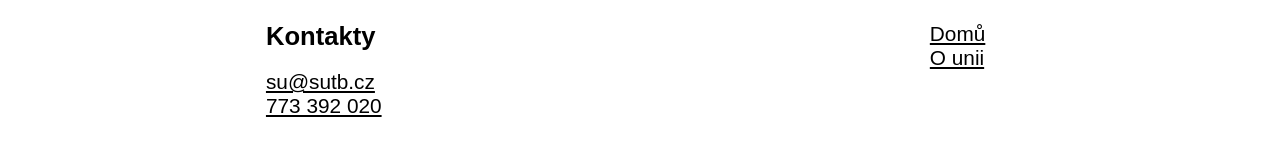
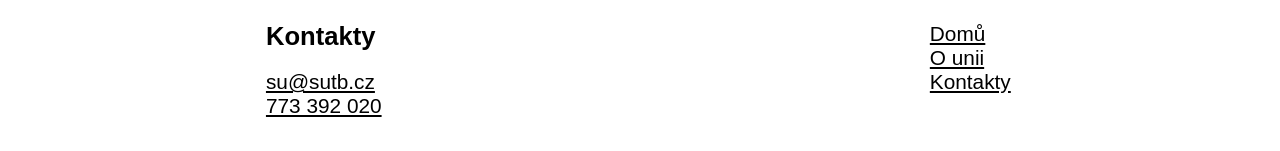
Before and after one commit to SU-UTB/web-sutb-fe, a React (Vite) app: page / in a window 1280 px wide. Shown: the part 976-1127 px from the top of the page. Built offline with nearby package versions, Linux system fonts and the light colour scheme.

Commit message:
new link

```diff
--- a/src/components/layout/footer/links/Links.tsx
+++ b/src/components/layout/footer/links/Links.tsx
@@ -16,6 +16,10 @@ const Links = () => {
             name: "O unii",
             href: "/about",
         },
+        {
+            name: "Kontakty",
+            href: "/contacts",
+        },
     ];
     return (
         <LinksWrapper>
```
